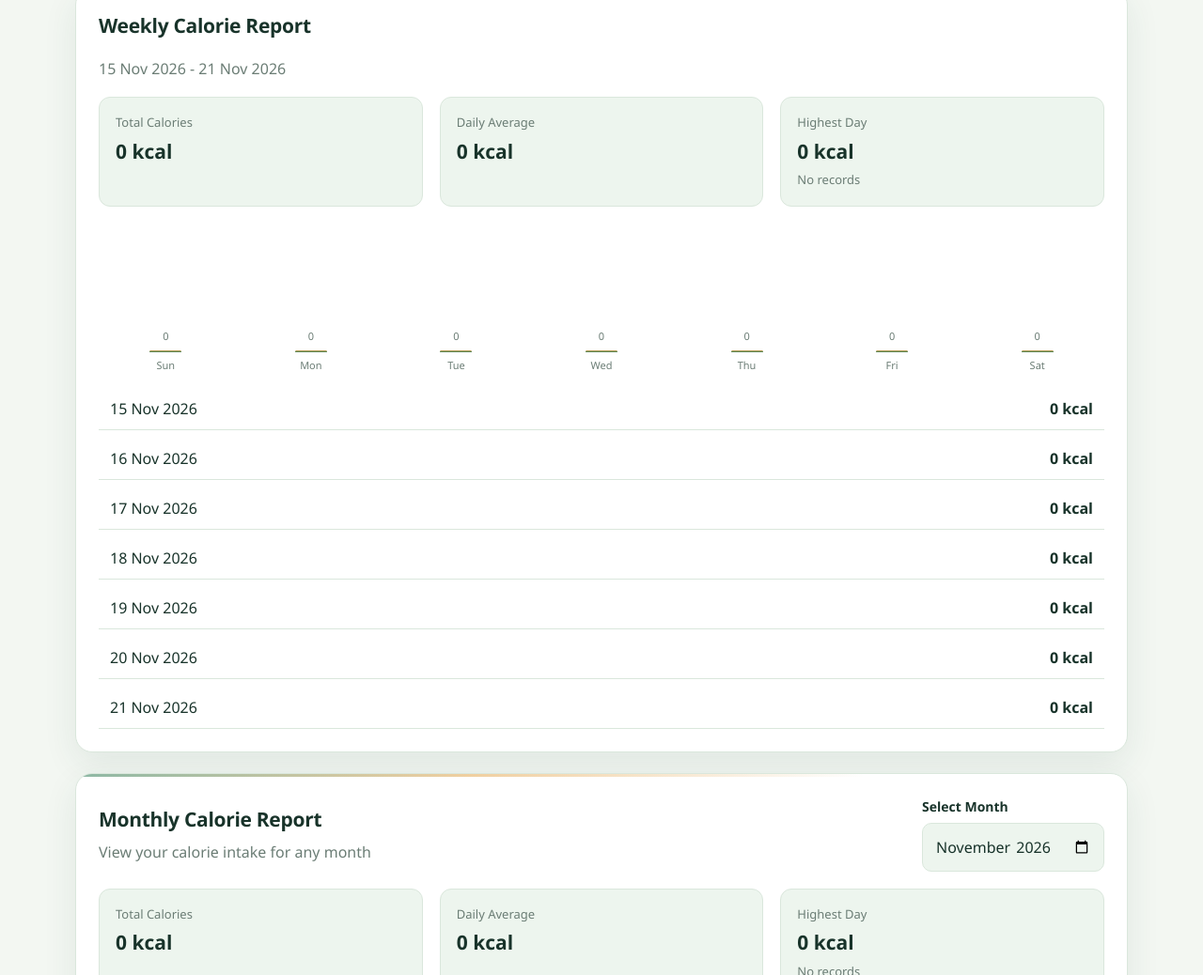
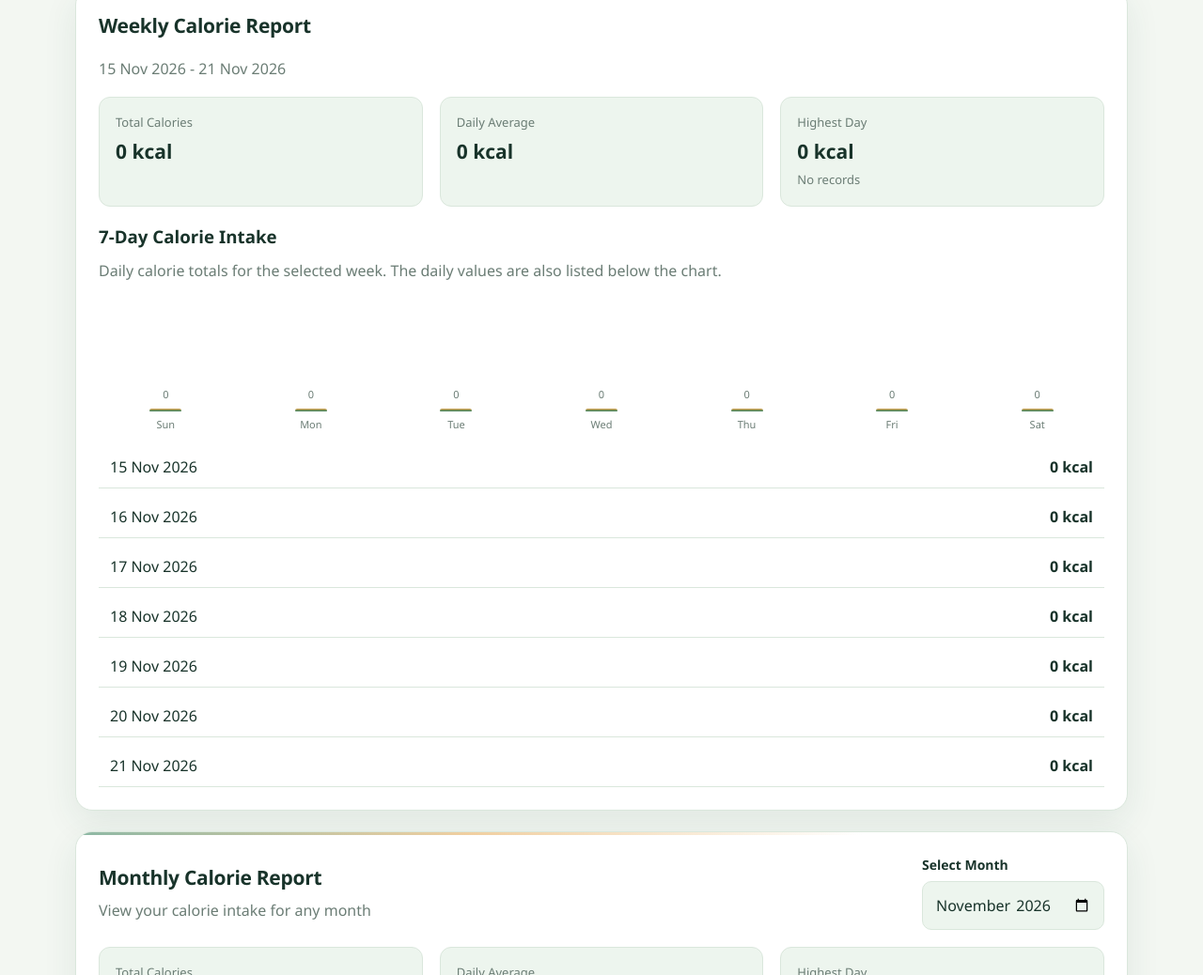
Before and after one commit to Suhas-H-N/Calorie-Tracker, a plain HTML site: page index.html in a window 1280 px wide. Shown: the part 2894-3932 px from the top of the page at 94% size. Drawn offline with Linux system fonts and the light colour scheme.

Commit message:
Add accessible 7-day calorie chart heading

```diff
--- a/index.html
+++ b/index.html
@@ -260,7 +260,9 @@
                     <small id="weekly-highest-date"></small>
                 </div>
             </div>
-            <div id="weekly-chart" class="bar-chart"></div>
+            <h3 id="weekly-chart-heading" class="chart-heading">7-Day Calorie Intake</h3>
+            <p id="weekly-chart-description" class="muted">Daily calorie totals for the selected week. The daily values are also listed below the chart.</p>
+            <div id="weekly-chart" class="bar-chart" role="group" aria-labelledby="weekly-chart-heading" aria-describedby="weekly-chart-description"></div>
             <div id="weekly-list" class="report-list"></div>
         </section>
 
```
